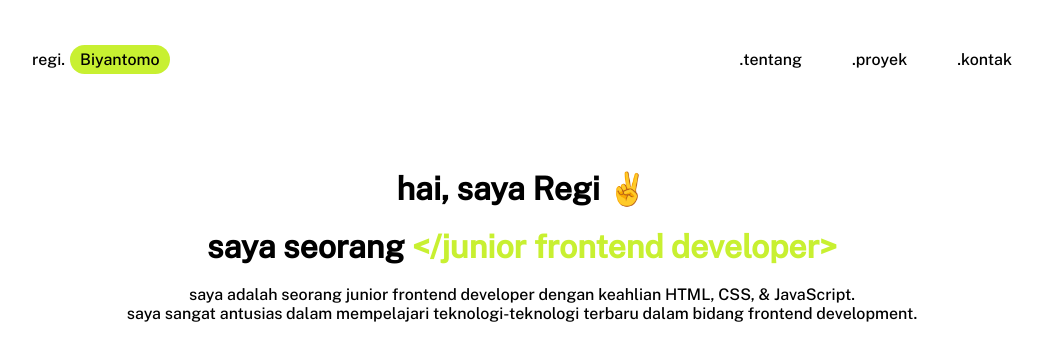
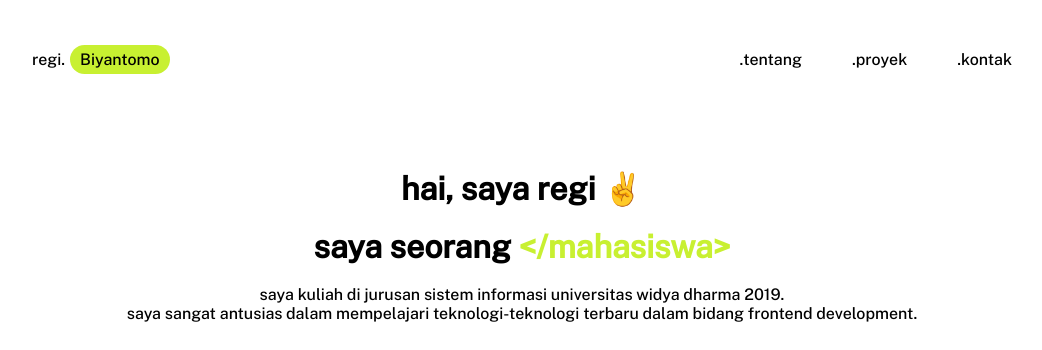
Before and after one commit to regibiy/regibiy.github.io, a plain HTML site: page index.html in a window 1280 px wide. Shown: the top 350 px of the page, without its empty margins (118-1160 px from the left). Drawn offline with nearby package versions, Linux system fonts and the light colour scheme.

Commit message:
mengubah profil

```diff
--- a/index.html
+++ b/index.html
@@ -32,9 +32,9 @@
     <main id="contact">
       <div class="container">
         <div class="about">
-          <h1>hai, saya Regi ✌</h1>
-          <h1>saya seorang <span>&lt;/junior frontend developer&gt;</span></h1>
-          <p>saya adalah seorang junior frontend developer dengan keahlian HTML, CSS, & JavaScript.</p>
+          <h1>hai, saya regi ✌</h1>
+          <h1>saya seorang <span>&lt;/mahasiswa&gt;</span></h1>
+          <p>saya kuliah di jurusan sistem informasi universitas widya dharma 2019.</p>
           <p>saya sangat antusias dalam mempelajari teknologi-teknologi terbaru dalam bidang frontend development.</p>
         </div>
         <div class="btn-list">
```
